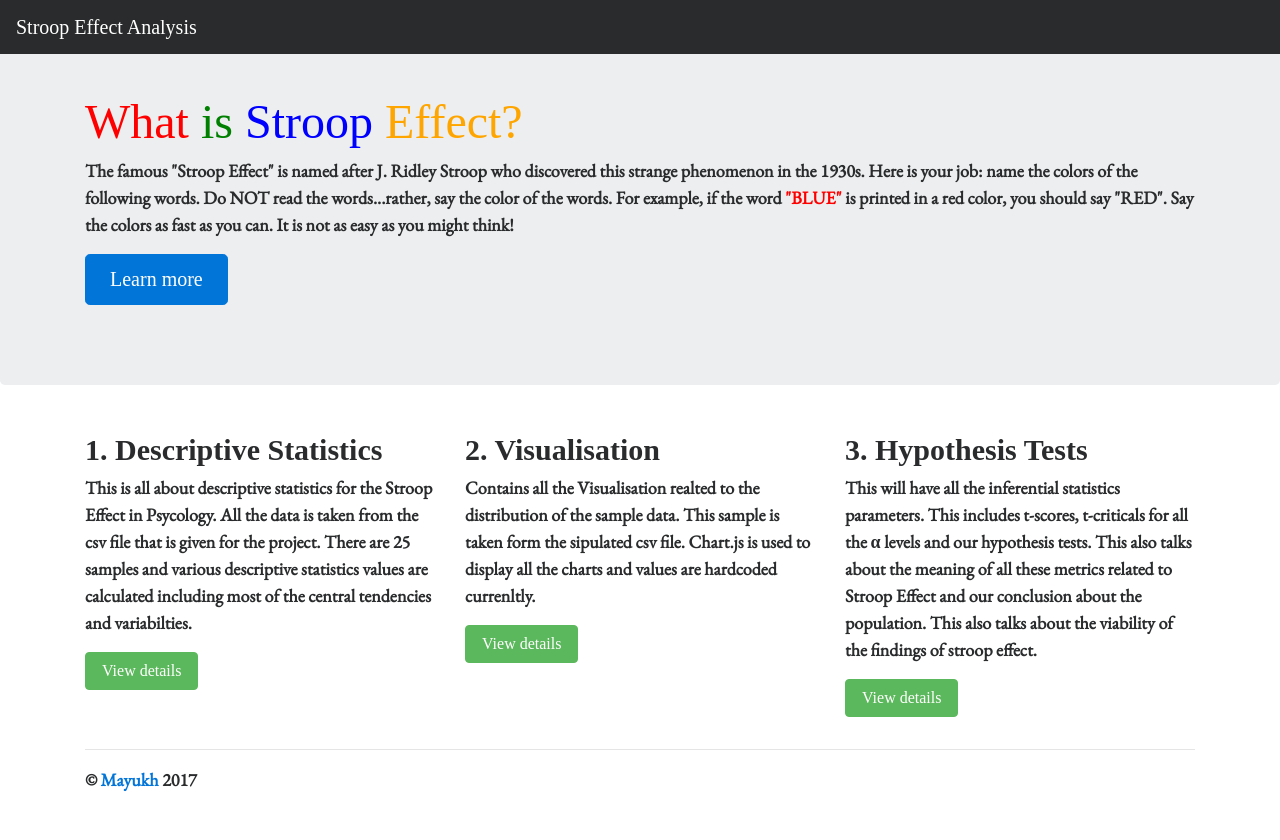
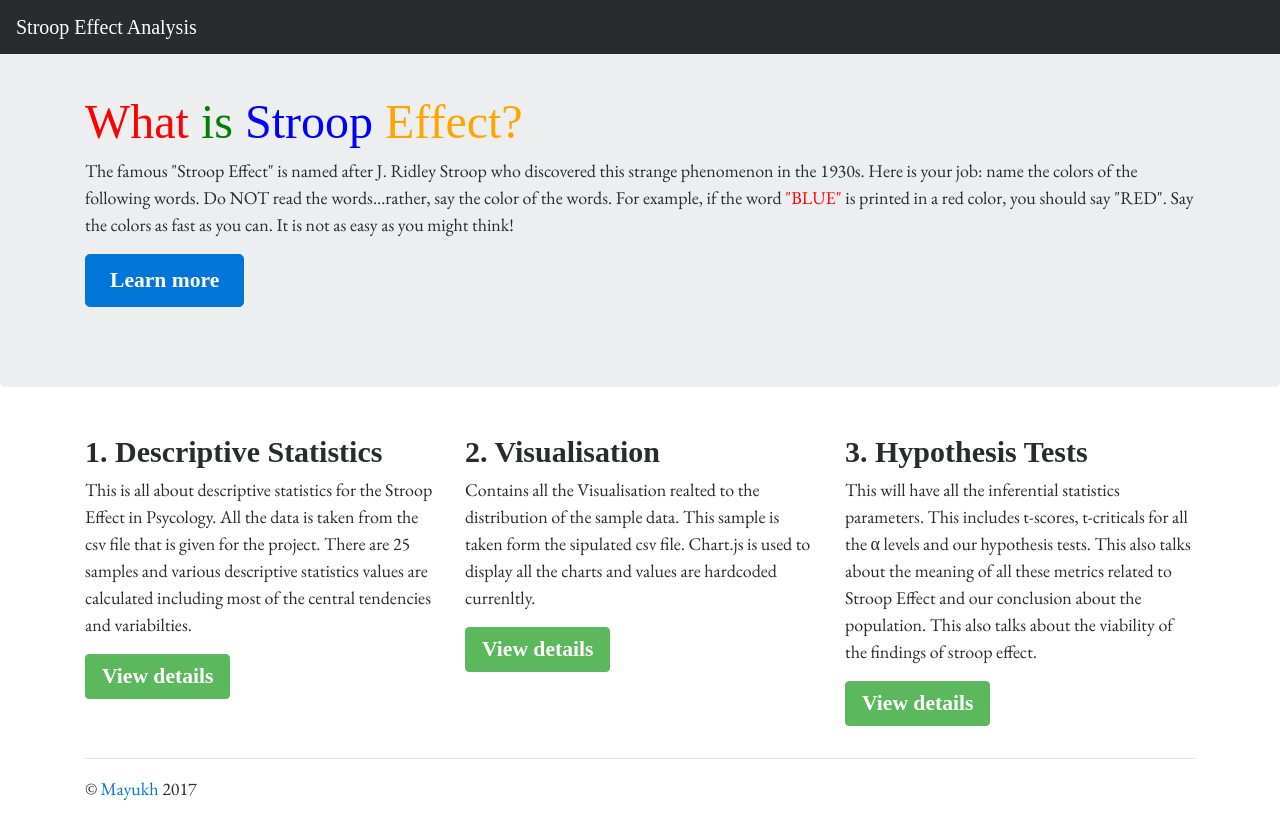
Before and after one commit to MayukhSobo/stroop_effect, a Jekyll site: the page built from index.html, in a window 1280 px wide. Shown: the top 840 px of the page. Built offline with Jekyll 4.4.1, drawn with Linux system fonts in a browser that asks for light colours; nearby versions of some CDN libraries; some web fonts are replaced; Markdown is read by kramdown in place of the engine named in the settings.

Commit message:
Changed the button fonts and p-tag fonts in index.html

```diff
--- a/css/main.css
+++ b/css/main.css
@@ -18,7 +18,7 @@
 p {
 	font-family: 'EB Garamond', serif;
 	font-size: 18px;
-	font-weight: bold;
+	font-weight: normal;
 }
 
 .navbar-brand {
@@ -32,7 +32,9 @@ p {
 }
 
 .btn {
-	font-family: 'Nixie One', cursive;
+    font-family: 'Nixie One', cursive;
+    font-weight: bold;
+    font-size: larger;
 }
 
 .col {
```
